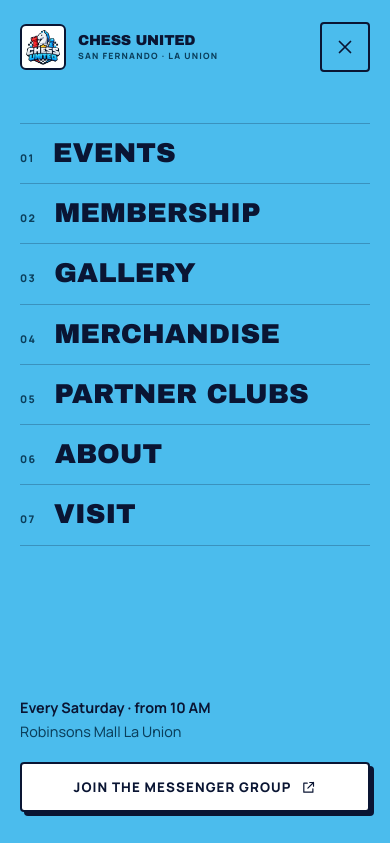
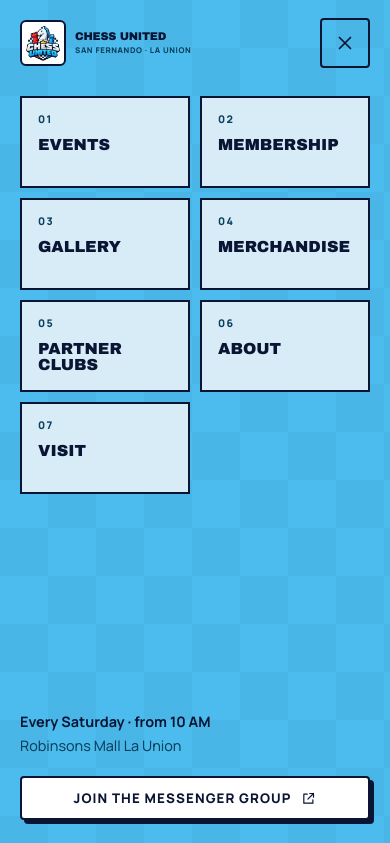
Before and after one commit to RammyJo/chessunited, an Astro site: page / in a window 390 px wide. Both pictures are taken after a click on the button "Open menu". Shown: the top 843 px of the page. Built offline with nearby package versions, Linux system fonts and the light colour scheme; Astro itself is replaced by a stand-in of ours.

Commit message:
Improve mobile navigation, checkout and chess visual identity

```diff
--- a/package.json
+++ b/package.json
@@ -12,6 +12,7 @@
     "images": "py scripts/optimize_images.py",
     "calendar": "node scripts/make_calendar.mjs",
     "qa": "node scripts/qa.mjs && node scripts/verify-build.mjs",
+    "qa:mobile": "node scripts/mobile-qa.mjs",
     "qa:browser": "node scripts/browser-qa.mjs",
     "qa:csp": "node scripts/csp-check.mjs",
     "test": "node scripts/qa.mjs",
--- a/public/scripts/site.js
+++ b/public/scripts/site.js
@@ -25,18 +25,23 @@
 
   if (menu && toggle) {
     let lastFocused = null;
+    const background = $$('main, .site-footer');
+    let inertStates = [];
 
     const focusable = () =>
       $$('a[href], button:not([disabled])', menu).filter((el) => el.offsetParent !== null);
 
     const openMenu = () => {
       lastFocused = document.activeElement;
+      inertStates = background.map((el) => el.inert);
+      background.forEach((el) => { el.inert = true; });
       menu.inert = false;
       menu.setAttribute('aria-hidden', 'false');
       menu.classList.add('is-open');
       toggle.setAttribute('aria-expanded', 'true');
       toggle.setAttribute('aria-label', 'Close menu');
       document.body.classList.add('menu-open');
+      document.documentElement.classList.add('has-menu-open');
       const first = focusable()[0];
       if (first) window.setTimeout(() => first.focus(), 40);
     };
@@ -48,6 +53,8 @@
       toggle.setAttribute('aria-expanded', 'false');
       toggle.setAttribute('aria-label', 'Open menu');
       document.body.classList.remove('menu-open');
+      document.documentElement.classList.remove('has-menu-open');
+      background.forEach((el, index) => { el.inert = inertStates[index]; });
       if (restoreFocus) {
         const target = lastFocused && lastFocused.focus ? lastFocused : toggle;
         target.focus();
@@ -117,7 +124,9 @@
     ['.poster-card', 'reveal reveal--stamp', 0],
   ];
 
-  if (!reduceMotion()) {
+  const compactMotion = () => reduceMotion() || window.matchMedia('(max-width: 760px), (pointer: coarse)').matches;
+
+  if (!compactMotion()) {
     staggerGroups.forEach(([selector, variant, step]) => {
       $$(selector).forEach((el, index) => {
         variant.split(' ').forEach((name) => el.classList.add(name));
@@ -131,7 +140,7 @@
   /* ---------------------------------------------------------------------- */
   const reveals = $$('.reveal');
   if (reveals.length) {
-    if (reduceMotion() || !('IntersectionObserver' in window)) {
+    if (compactMotion() || !('IntersectionObserver' in window)) {
       reveals.forEach((el) => el.classList.add('is-in'));
     } else {
       const io = new IntersectionObserver(
@@ -143,7 +152,7 @@
             }
           });
         },
-        { threshold: 0.08, rootMargin: '0px 0px -50px 0px' },
+        { threshold: 0, rootMargin: '0px 0px 60px 0px' },
       );
       reveals.forEach((el) => io.observe(el));
       // Failsafe: never leave content invisible if the observer misses a section.
@@ -169,7 +178,7 @@
     const set = (node, value) => {
       if (!node || node.textContent === value) return;
       node.textContent = value;
-      if (reduceMotion()) return;
+      if (compactMotion()) return;
       node.classList.remove('is-tick');
       void node.offsetWidth; // restart the animation
       node.classList.add('is-tick');
@@ -222,9 +231,23 @@
       item.addEventListener('click', () => {
         show(index);
         dialog.showModal();
+        document.documentElement.classList.add('has-lightbox-open');
       });
     });
 
+    dialog.addEventListener('close', () => document.documentElement.classList.remove('has-lightbox-open'));
+    let swipeStart = null;
+    img.addEventListener('pointerdown', (event) => {
+      if (event.isPrimary && event.pointerType !== 'mouse') swipeStart = { x: event.clientX, y: event.clientY };
+    });
+    img.addEventListener('pointercancel', () => { swipeStart = null; });
+    img.addEventListener('pointerup', (event) => {
+      if (!swipeStart || !event.isPrimary) return;
+      const dx = event.clientX - swipeStart.x;
+      const dy = event.clientY - swipeStart.y;
+      swipeStart = null;
+      if (Math.abs(dx) > 50 && Math.abs(dx) > Math.abs(dy) * 1.5) show(current + (dx < 0 ? 1 : -1));
+    });
     if (close) close.addEventListener('click', () => dialog.close());
     if (prev) prev.addEventListener('click', () => show(current - 1));
     if (next) next.addEventListener('click', () => show(current + 1));
--- a/src/components/Gallery.astro
+++ b/src/components/Gallery.astro
@@ -47,7 +47,7 @@ const shape = (photo: Photo, index: number) => {
             ? shape(photo, index) === 'gallery-item--tall'
               ? '(max-width: 520px) 46vw, (max-width: 900px) 23vw, 14vw'
               : '(max-width: 520px) 96vw, (max-width: 900px) 47vw, 29vw'
-            : '(max-width: 520px) 60vw, (max-width: 760px) 50vw, 33vw'
+            : '(max-width: 760px) 46vw, 33vw'
         }
         width={photo.width}
         height={photo.height}
--- a/src/components/Header.astro
+++ b/src/components/Header.astro
@@ -62,7 +62,7 @@ const isShop = path === '/shop';
   </div>
 </header>
 
-<div class="mobile-menu" id="mobile-menu" aria-hidden="true" inert data-menu>
+<div class="mobile-menu" id="mobile-menu" role="dialog" aria-modal="true" aria-label="Site navigation" aria-hidden="true" inert data-menu>
   <div class="mobile-menu-top">
     <a class="brand" href="/">
       <img class="brand-logo" src="/images/logo.webp" width="560" height="560" alt="" />
@@ -78,7 +78,7 @@ const isShop = path === '/shop';
 
   <nav class="mobile-nav" aria-label="Mobile">
     {site.nav.map((item, i) => (
-      <a href={item.href} data-menu-link>
+      <a href={item.href} aria-current={isActive(item.href) ? 'page' : undefined} data-menu-link>
         <span aria-hidden="true">{String(i + 1).padStart(2, '0')}</span>
         {item.label}
       </a>
--- a/src/layouts/Base.astro
+++ b/src/layouts/Base.astro
@@ -40,7 +40,7 @@ const safeJson = (value: unknown) => JSON.stringify(value).replace(/</g, '\\u003
 <html lang="en">
   <head>
     <meta charset="utf-8" />
-    <meta name="viewport" content="width=device-width, initial-scale=1" />
+    <meta name="viewport" content="width=device-width, initial-scale=1, viewport-fit=cover" />
     <title>{pageTitle}</title>
     <meta name="description" content={description} />
     {canonicalHref && <link rel="canonical" href={canonicalHref.href} />}
@@ -71,9 +71,9 @@ const safeJson = (value: unknown) => JSON.stringify(value).replace(/</g, '\\u003
     <meta name="twitter:image" content={ogImage.href} />
 
     <script is:inline src="/scripts/boot.js"></script>
-    <script is:inline src="/scripts/site.js" defer></script>
+    <script is:inline src="/scripts/site.js?v=mobile-chess" defer></script>
     <script is:inline src="/scripts/forms.js?v=shop-checkout" defer></script>
-    <script is:inline src="/scripts/cart.js?v=shop-checkout" defer></script>
+    {Astro.url.pathname.replace(/\/+$/, '') === '/shop' && <script is:inline src="/scripts/cart.js?v=mobile-chess" defer></script>}
 
     {jsonLdBlocks.map((block) => (
       <script type="application/ld+json" set:html={safeJson(block)} />
--- a/src/pages/index.astro
+++ b/src/pages/index.astro
@@ -115,6 +115,7 @@ const shopPreview = merch
       <div class="wrap hero-grid">
         <div class="hero-copy">
           <p class="eyebrow">San Fernando City · La Union</p>
+          <div class="chess-signature"><img src="/images/knight-mark.svg" width="52" height="52" alt="" /><span>Your next move<br /><strong>starts here.</strong></span></div>
           <h1 class="hero-title display-xl">
             <span class="line">Chess</span>
             <span class="line">for</span>
--- a/src/pages/shop.astro
+++ b/src/pages/shop.astro
@@ -594,6 +594,8 @@ const orderTemplate = `
   <aside
     class="cart-drawer"
     id="cart-drawer"
+    role="dialog"
+    aria-modal="true"
     aria-labelledby="cart-drawer-title"
     aria-hidden="true"
     inert
--- a/src/styles/global.css
+++ b/src/styles/global.css
@@ -2859,3 +2859,131 @@ html.has-cart-open body { overflow: hidden; }
   .card-actions, .page-hero-meta { display: none !important; }
   .member-card-head, .member-card-number, .member-card-foot, .member-card-status { -webkit-print-color-adjust: exact; print-color-adjust: exact; }
 }
+
+
+/* Board-side identity: crisp squares and a knight, in the club's own colours. */
+.hero::before {
+  inset: 0 0 0 auto;
+  aspect-ratio: auto;
+  mask-image: linear-gradient(to right, transparent, black 35%);
+  width: min(68vw, 860px);
+  background-size: 80px 80px;
+  opacity: .07;
+  pointer-events: none;
+}
+.js .hero::before { animation: none; }
+.chess-signature {
+  display: flex;
+  width: fit-content;
+  align-items: center;
+  gap: 12px;
+  margin-top: 22px;
+  padding: 8px 18px 8px 8px;
+  border: var(--line);
+  background: var(--card);
+  box-shadow: 4px 4px 0 var(--ink);
+}
+.chess-signature img { background: var(--azure); flex: none; }
+.chess-signature span { font-size: .72rem; line-height: 1.5; letter-spacing: .08em; text-transform: uppercase; }
+.chess-signature strong { font-weight: 800; }
+.hero-copy { position: relative; }
+.hero .hero-lede { margin-top: 22px; }
+.page-hero::after {
+  pointer-events: none;
+  background-image: repeating-conic-gradient(var(--ink) 0 25%, transparent 0 50%);
+  background-size: 48px 48px;
+  opacity: .08;
+}
+.section-head .eyebrow::before, .page-hero .eyebrow::before {
+  width: 12px;
+  height: 12px;
+  background: repeating-conic-gradient(var(--ink) 0 25%, var(--azure) 0 50%) 0 / 12px 12px;
+}
+html.has-menu-open, html.has-lightbox-open { overflow: hidden; }
+.mobile-menu, .cart-lines { overscroll-behavior-y: contain; }
+.cart-lines { min-height: 0; }
+.cart-foot, .cart-drawer-head { flex-shrink: 0; }
+.cart-foot { padding-bottom: max(22px, env(safe-area-inset-bottom)); }
+.lightbox img { touch-action: pan-y pinch-zoom; }
+
+@media (max-width: 980px) {
+  .header-inner { padding-top: env(safe-area-inset-top); }
+  .mobile-menu {
+    padding-top: max(18px, env(safe-area-inset-top));
+    padding-bottom: max(24px, env(safe-area-inset-bottom));
+    background-image: repeating-conic-gradient(rgba(10, 21, 51, .035) 0 25%, transparent 0 50%);
+    background-size: 96px 96px;
+  }
+  .mobile-menu-top { margin-bottom: 28px; flex-shrink: 0; }
+  .mobile-nav { display: grid; grid-template-columns: repeat(2, minmax(0, 1fr)); border: 0; gap: 10px; }
+  .mobile-nav a {
+    flex-direction: column;
+    gap: 12px;
+    min-height: 92px;
+    padding: 16px;
+    border: var(--line);
+    background: var(--surface);
+    font-size: clamp(1rem, 3vw, 1.5rem);
+  }
+  .mobile-nav a[aria-current='page'] { background: var(--ink); color: var(--white); box-shadow: 3px 3px 0 var(--red); }
+  .mobile-nav a[aria-current='page'] span { color: var(--azure); }
+  .mobile-menu-foot { padding-top: 24px; }
+  .cart-button { min-width: 46px; min-height: 46px; padding: 10px; }
+}
+
+@media (max-width: 760px) {
+  :root { --section: 3.5rem; }
+  html { scroll-padding-top: 88px; }
+  .header-inner { gap: 10px; }
+  .brand { min-width: 0; gap: 9px; }
+  .brand-name { font-size: clamp(.7rem, 2.8vw, .9rem); }
+  .brand-place { font-size: .49rem; letter-spacing: .08em; }
+  .menu-toggle { width: 46px; height: 46px; flex-shrink: 0; }
+  .hero-title { font-size: clamp(2.5rem, 13vw, 4.4rem); }
+  .hero-frame { aspect-ratio: 5 / 4; transform: none; }
+  .hero-visual { padding-right: 6px; }
+  .hero-grid { gap: 2.5rem; }
+  .hero-actions { gap: 12px; margin-top: 24px; }
+  .hero-actions .btn { transform: none; min-height: 50px; }
+  .hero-facts { margin-top: 24px; }
+  .hero::before { width: 100%; background-size: 64px 64px; }
+  .page-hero { padding-block: 2.5rem; }
+  .section-head { gap: 18px; }
+  .form-card { padding: 22px 18px; box-shadow: var(--shadow-sm); }
+  .field input, .field select, .field textarea, .product-qty { font-size: 16px; min-height: 48px; }
+  .field > label { font-size: .72rem; letter-spacing: .08em; }
+  .form-actions .btn { width: 100%; }
+  .field, .form-grid, .form-shell, .entry-grid > * { min-width: 0; }
+  .btn, .product-size-chip, .cart-step, .cart-remove, .lightbox-nav, .lightbox-close { min-height: 44px; }
+  .product-size-chip, .cart-step, .lightbox-nav, .lightbox-close { min-width: 44px; }
+  .product-size-chip { display: inline-flex; align-items: center; justify-content: center; }
+  .cart-remove { padding-inline: 6px; }
+  .cart-drawer { height: 100dvh; }
+  .cart-actions .btn { min-height: 48px; }
+  .product-grid { grid-template-columns: repeat(auto-fill, minmax(min(100%, 232px), 1fr)); }
+  .gallery-grid--home { columns: 2; column-gap: 10px; }
+  .gallery-item .gallery-cap { opacity: 1; transform: none; font-size: .7rem; }
+  .gallery-item::after { opacity: 1; }
+  .lightbox { max-height: 94dvh; overflow-y: auto; }
+  .lightbox img { max-height: 65dvh; }
+  .lightbox-bar { flex-direction: row; align-items: center; padding: 12px; }
+  .lightbox-controls { flex-shrink: 0; }
+  .ticker { overflow-x: auto; }
+  .ticker-track { animation: none; }
+  .ticker-group[aria-hidden='true'] { display: none; }
+  /* Content is immediately readable on phones; no stagger delays while scrolling. */
+  .js .hero-copy > *, .js .hero-title .line, .js .hero-actions .btn,
+  .js .hero-facts li, .js .hero-frame, .js .hero-ticket, .js .hero-sticker,
+  .js .page-hero .wrap > *, .gallery-item--lead img { animation: none; }
+}
+
+@media (max-width: 360px) {
+  .header-inner .brand-place { display: none; }
+  .header-inner .brand-logo { width: 38px; height: 38px; }
+  .mobile-nav a { min-height: 80px; padding: 12px; font-size: .82rem; }
+}
+
+@media (hover: none) {
+  .product-card:hover, .btn:hover, .brand:hover .brand-logo, .gallery-item:hover img { transform: none; }
+  .gallery-item:hover { translate: none; }
+}
```
Also changed, not shown: MOBILE_REVIEW.md (added, +25 -0 lines), public/scripts/cart.js (+8 -2 lines), scripts/mobile-qa.mjs (added, +69 -0 lines), public/images/knight-mark.svg (added).
